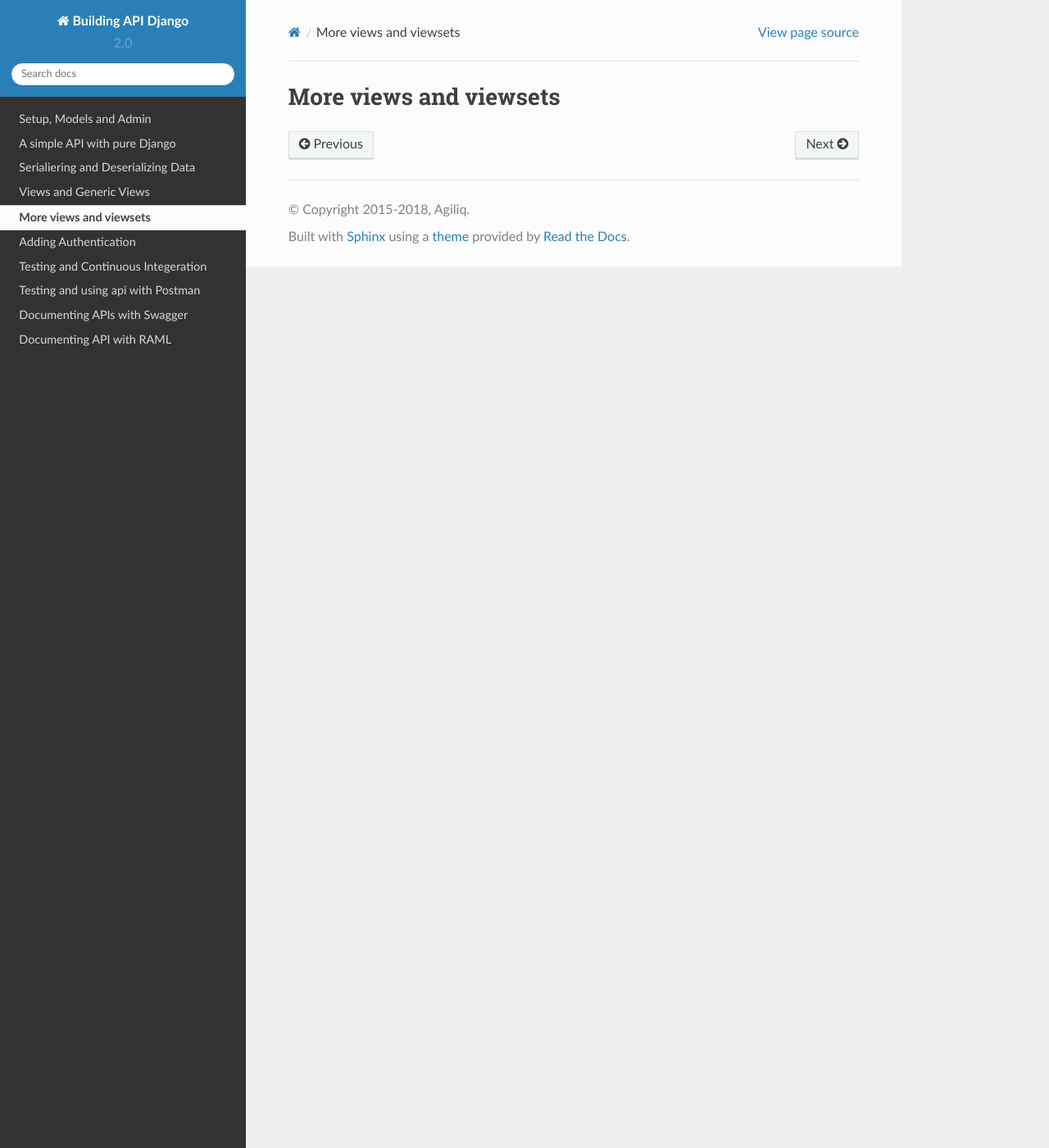
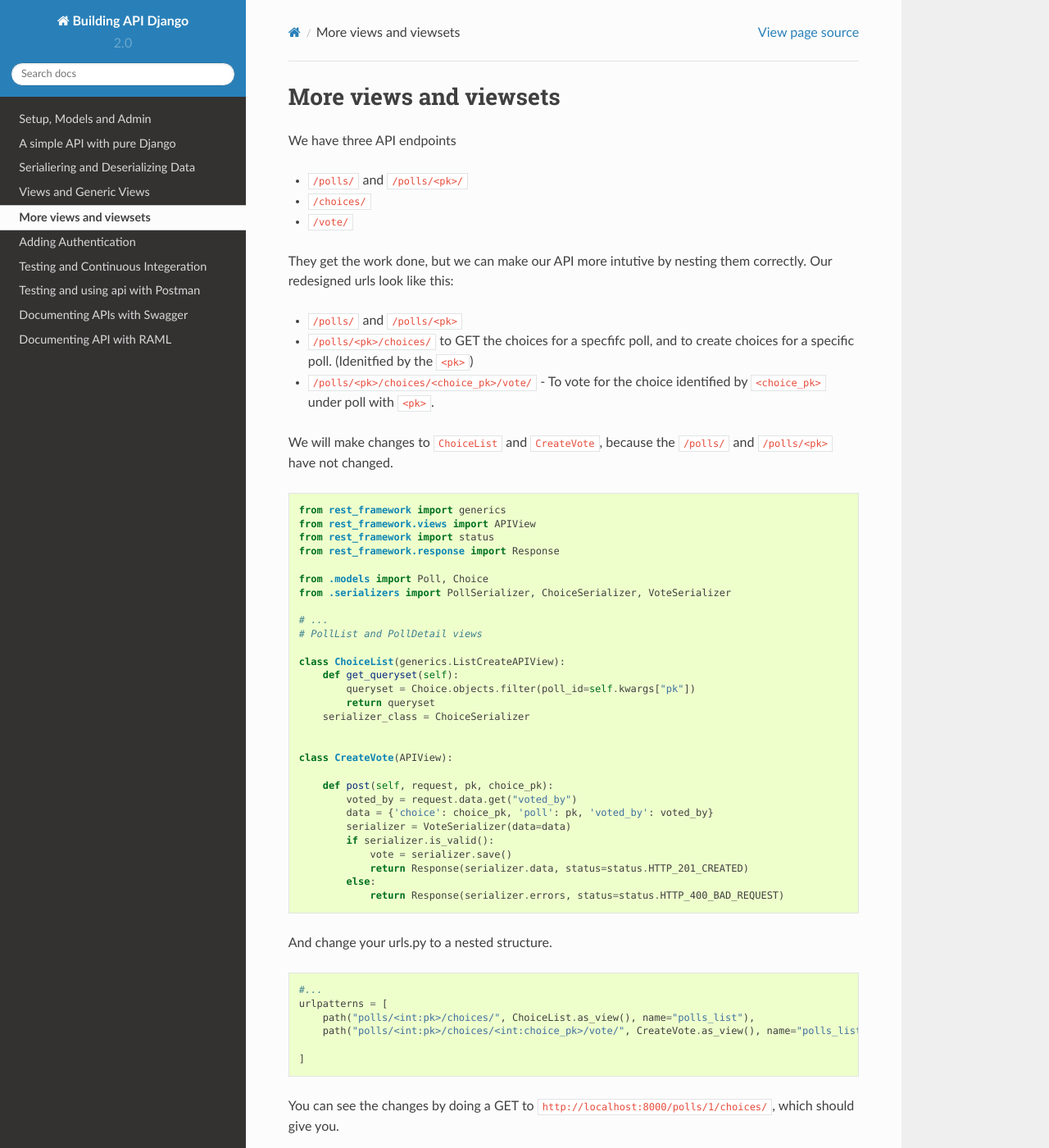
Before and after one commit to agiliq/building-api-django, a Sphinx documentation site: the page built from docs/more-views-and-viewsets.rst, in a window 1280 px wide and 1400 px high. Shown: the whole window at 82% size. Built offline with Sphinx 7.4.7 and the Read the Docs theme 2.0.0, drawn with Linux system fonts in a browser that asks for light colours; cross-references to code outside the pages are shown as plain code; some of the changed text lies outside the part shown.

Commit message:
Update more views chapter

```diff
--- a/docs/more-views-and-viewsets.rst
+++ b/docs/more-views-and-viewsets.rst
@@ -1,2 +1,91 @@
 More views and viewsets
 ======================================
+
+We have three API endpoints
+
+- :code:`/polls/` and :code:`/polls/<pk>/`
+- :code:`/choices/`
+- :code:`/vote/`
+
+They get the work done, but we can make our API more intutive by nesting them correctly. Our redesigned urls look like this:
+
+- :code:`/polls/` and :code:`/polls/<pk>`
+- :code:`/polls/<pk>/choices/` to GET the choices for a specfifc poll, and to create choices for a specific poll. (Idenitfied by the :code:`<pk>`)
+- :code:`/polls/<pk>/choices/<choice_pk>/vote/` - To vote for the choice identified by :code:`<choice_pk>` under poll with :code:`<pk>`.
+
+We will make changes to :code:`ChoiceList` and :code:`CreateVote`, because the :code:`/polls/` and :code:`/polls/<pk>` have not changed.
+
+.. code-block:: python
+
+    from rest_framework import generics
+    from rest_framework.views import APIView
+    from rest_framework import status
+    from rest_framework.response import Response
+
+    from .models import Poll, Choice
+    from .serializers import PollSerializer, ChoiceSerializer, VoteSerializer
+
+    # ...
+    # PollList and PollDetail views
+
+    class ChoiceList(generics.ListCreateAPIView):
+        def get_queryset(self):
+            queryset = Choice.objects.filter(poll_id=self.kwargs["pk"])
+            return queryset
+        serializer_class = ChoiceSerializer
+
+
+    class CreateVote(APIView):
+
+        def post(self, request, pk, choice_pk):
+            voted_by = request.data.get("voted_by")
+            data = {'choice': choice_pk, 'poll': pk, 'voted_by': voted_by}
+            serializer = VoteSerializer(data=data)
+            if serializer.is_valid():
+                vote = serializer.save()
+                return Response(serializer.data, status=status.HTTP_201_CREATED)
+            else:
+                return Response(serializer.errors, status=status.HTTP_400_BAD_REQUEST)
+
+And change your urls.py to a nested structure.
+
+.. code-block:: python
+
+    #...
+    urlpatterns = [
+        path("polls/<int:pk>/choices/", ChoiceList.as_view(), name="polls_list"),
+        path("polls/<int:pk>/choices/<int:choice_pk>/vote/", CreateVote.as_view(), name="polls_list"),
+
+    ]
+
+
+You can see the changes by doing a GET to :code:`http://localhost:8000/polls/1/choices/`, which should give you.
+
+.. code-block:: json
+
+    [
+        {
+            "id": 1,
+            "votes": [],
+            "choice_text": "Flask",
+            "poll": 1
+        },
+        {
+            "id": 2,
+            "votes": [
+            ],
+            "choice_text": "Django",
+            "poll": 1
+        }
+    ]
+
+You can vote for choices 2, of poll one by doing a POST to :code:`http://localhost:8000/polls/1/choices/2/vote/` with data :codd:`{"voted_by": 1}`.
+
+.. code-block:: json
+
+    {
+        "id": 2,
+        "choice": 1,
+        "poll": 2,
+        "voted_by": 1
+    }
```
Also changed, not shown: 2 other files.
